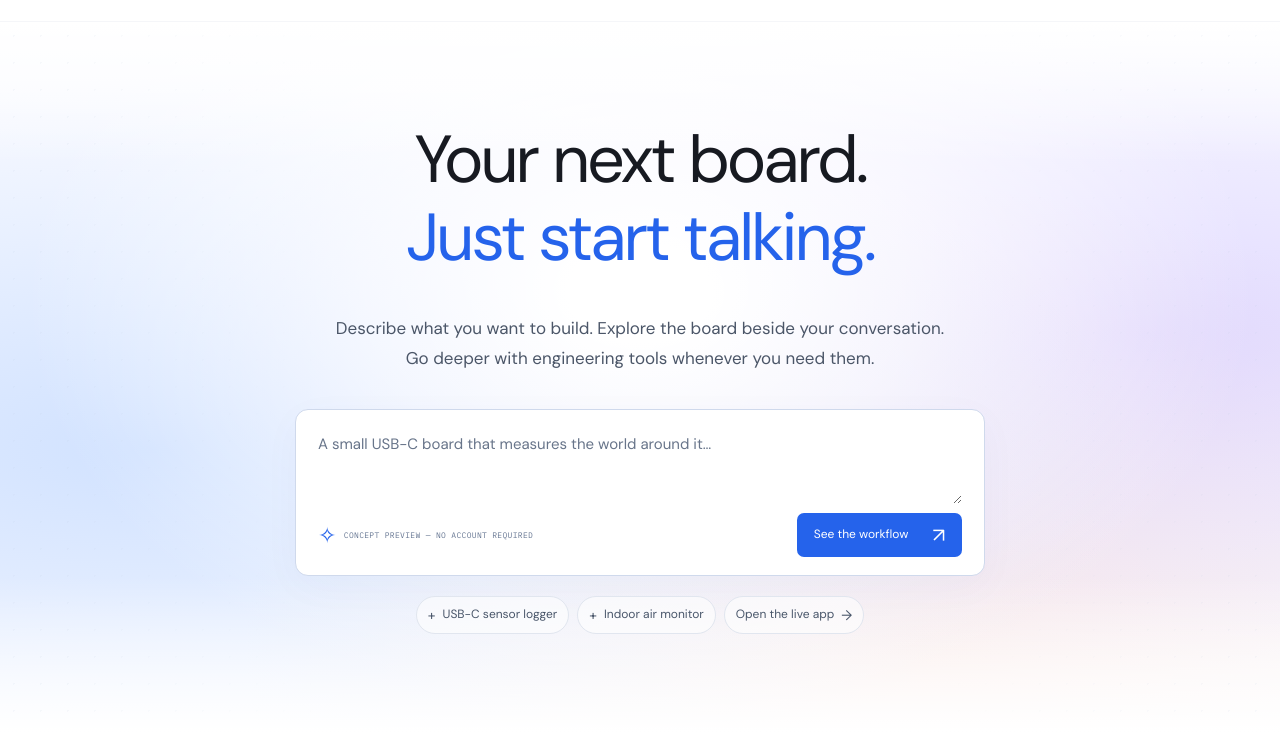
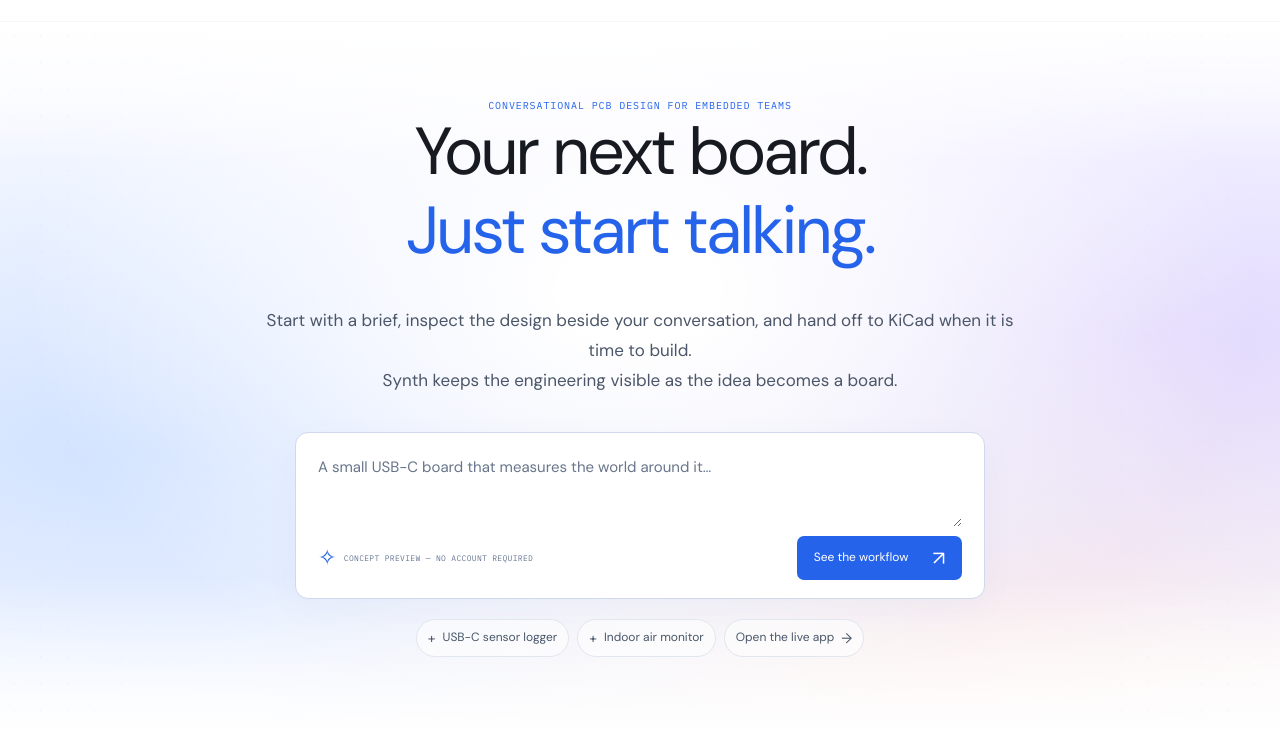
Before and after one commit to absmach/synth-website, an Astro site: page / in a window 1280 px wide. Shown: the part 67-800 px from the top of the page. Built offline with nearby package versions, Linux system fonts and the light colour scheme; Astro itself is replaced by a stand-in of ours.

Commit message:
Make the product category explicit

```diff
--- a/src/pages/index.astro
+++ b/src/pages/index.astro
@@ -73,8 +73,9 @@ const faqs = [
       <section class="hero" aria-labelledby="hero-title">
         <div class="hero-grid" aria-hidden="true"></div>
         <div class="wrap hero-inner">
+          <p class="eyebrow">CONVERSATIONAL PCB DESIGN FOR EMBEDDED TEAMS</p>
           <h1 id="hero-title">Your next board.<br /><span>Just start talking.</span></h1>
-          <p class="hero-lede">Describe what you want to build. Explore the board beside your conversation.<br class="desktop-break" /> Go deeper with engineering tools whenever you need them.</p>
+          <p class="hero-lede">Start with a brief, inspect the design beside your conversation, and hand off to KiCad when it is time to build.<br class="desktop-break" /> Synth keeps the engineering visible as the idea becomes a board.</p>
           <form class="idea-box" action={previewUrl} method="get">
             <label class="sr-only" for="board-idea">Describe your board idea</label>
             <textarea id="board-idea" name="idea" rows="2" maxlength="2000" placeholder="A small USB-C board that measures the world around it…"></textarea>
```
